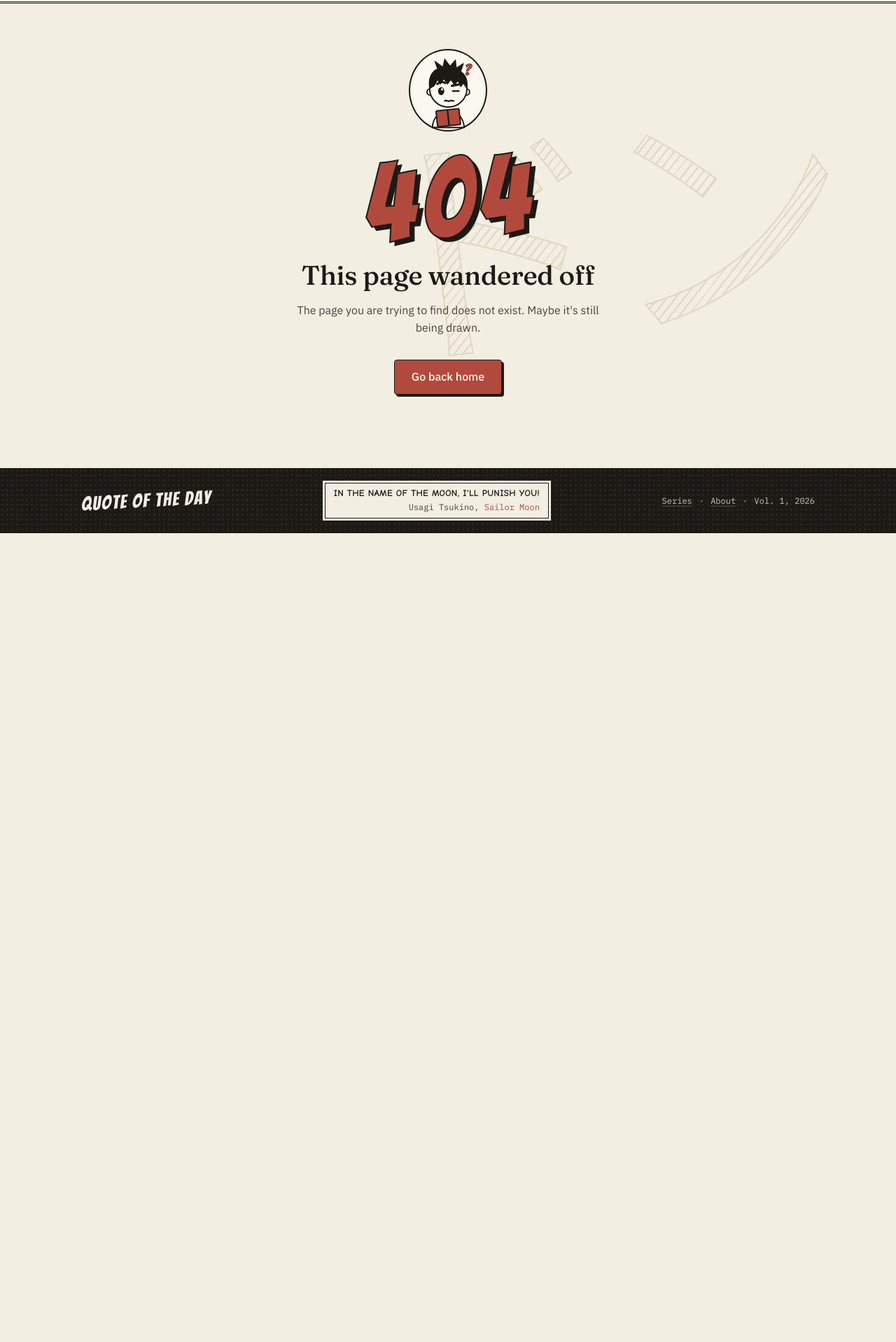
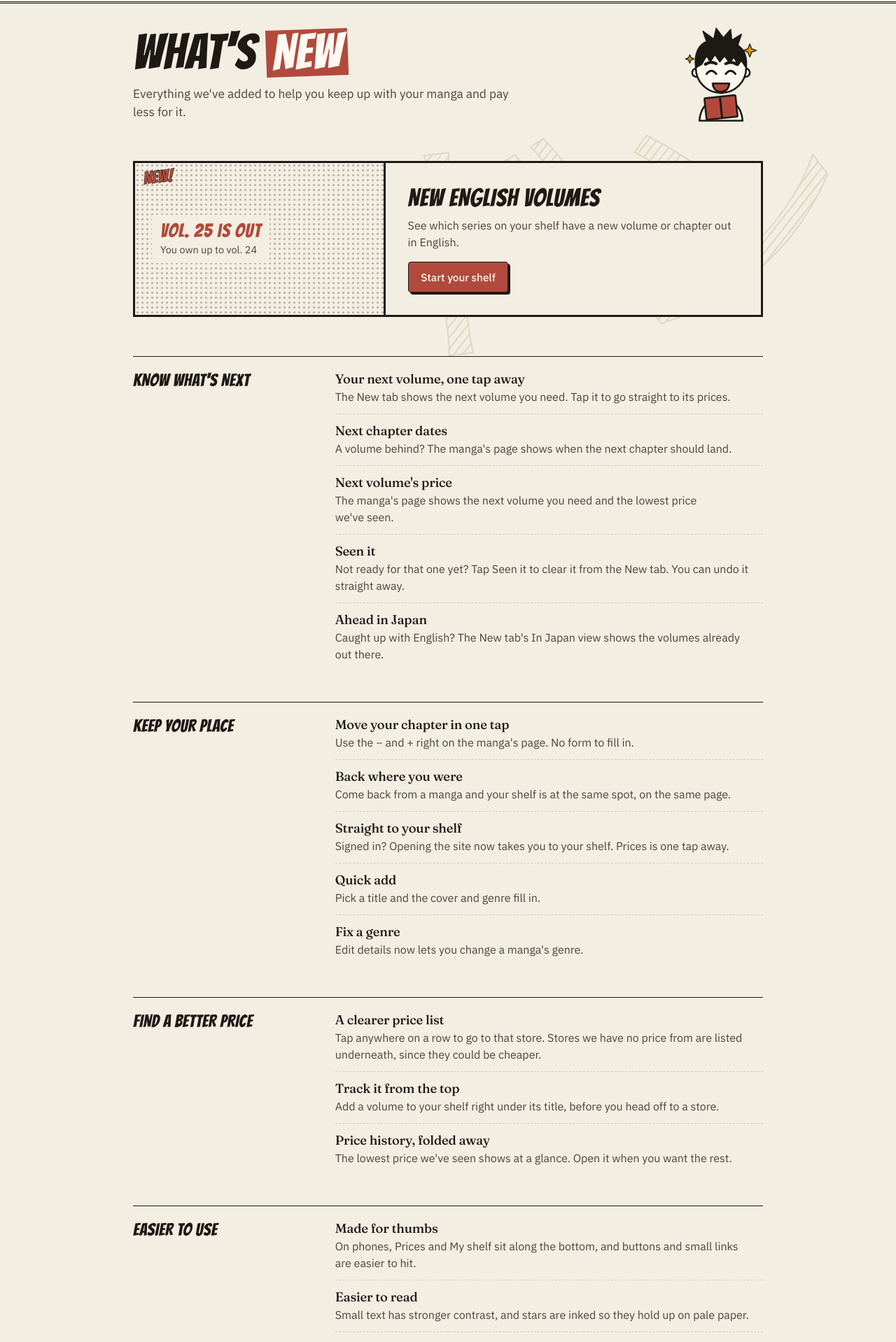
Before and after one commit to Shriyashzzz/mangaTracker, a React (Vite) app in the folder client/: page /updates in a window 1280 px wide. Shown: the part 60-1978 px from the top of the page at 70% size. Before the commit the page ends 822 px from the top, so only its background shows below. Built offline with nearby package versions, Linux system fonts and the light colour scheme; no server answers; a web font is replaced by a local one.

Commit message:
feat: whats new page that lists every feature added to the site

```diff
--- a/client/server.ts
+++ b/client/server.ts
@@ -285,7 +285,7 @@ async function fetchSitemap() {
 const basicSitemap = (origin: string) =>
   `<?xml version="1.0" encoding="UTF-8"?>
 <urlset xmlns="http://www.sitemaps.org/schemas/sitemap/0.9">
-${["/", "/series", "/about"].map((path) => `  <url><loc>${origin}${path}</loc></url>`).join("\n")}
+${["/", "/series", "/about", "/updates"].map((path) => `  <url><loc>${origin}${path}</loc></url>`).join("\n")}
 </urlset>
 `;
 
--- a/client/src/components/settingsMenu/SettingsMenu.tsx
+++ b/client/src/components/settingsMenu/SettingsMenu.tsx
@@ -148,6 +148,11 @@ export default function SettingsMenu({ isSignedIn, onLogOut }: Props) {
             </button>
           </li>
           <li>
+            <NavLink to="/updates" className={item} viewTransition>
+              What's new
+            </NavLink>
+          </li>
+          <li>
             <NavLink to="/about" className={item} viewTransition>
               About
             </NavLink>
--- a/client/src/components/whatsNew/WhatsNew.tsx
+++ b/client/src/components/whatsNew/WhatsNew.tsx
@@ -53,7 +53,8 @@ export default function WhatsNew({ children }: { children?: ReactNode }) {
           New English volumes
         </h3>
         <p className="mt-1 text-[0.82rem] leading-[1.35] text-ink-soft">
-          See which series on your shelf have a new volume or chapter out in English.
+          See which series on your shelf have a new volume or chapter out in
+          English.
         </p>
         {/* a guest's way in is the box above; two sign-ups would be one too many */}
         {isSignedIn && (
@@ -83,6 +84,13 @@ export default function WhatsNew({ children }: { children?: ReactNode }) {
             </li>
           ))}
         </ul>
+        <NavLink
+          to="/updates"
+          className="tap mt-2 inline-block text-[0.82rem] font-medium whitespace-nowrap text-ink-soft underline decoration-line-soft underline-offset-3 hover:text-ink"
+          viewTransition
+        >
+          All updates →
+        </NavLink>
       </aside>
     </div>
   );
--- a/client/src/layouts/Footer/Footer.tsx
+++ b/client/src/layouts/Footer/Footer.tsx
@@ -48,6 +48,10 @@ export default function Footer() {
             Series
           </NavLink>
           <span aria-hidden>·</span>
+          <NavLink to="/updates" className={footerLink}>
+            What's new
+          </NavLink>
+          <span aria-hidden>·</span>
           <NavLink to="/about" className={footerLink}>
             About
           </NavLink>
--- /dev/null
+++ b/client/src/pages/Updates/Updates.tsx
@@ -0,0 +1,182 @@
+import { NavLink } from "react-router";
+import Mascot from "../../components/mascot/Mascot";
+import { usePageMeta } from "../../lib/seo";
+import { openReleasesOnShelf } from "../../lib/shelf";
+import { useAuth } from "../../store/auth";
+import { updatesStyles as styles } from "./styles";
+
+// every feature that ships goes here: add it to the group it helps with, or start
+// a new group. Nothing else on the page needs touching
+const GROUPS = [
+  {
+    title: "Know what's next",
+    items: [
+      {
+        name: "Your next volume, one tap away",
+        body: "The New tab shows the next volume you need. Tap it to go straight to its prices.",
+      },
+      {
+        name: "Next chapter dates",
+        body: "A volume behind? The manga's page shows when the next chapter should land.",
+      },
+      {
+        name: "Next volume's price",
+        body: "The manga's page shows the next volume you need and the lowest price we've seen.",
+      },
+      {
+        name: "Seen it",
+        body: "Not ready for that one yet? Tap Seen it to clear it from the New tab. You can undo it straight away.",
+      },
+      {
+        name: "Ahead in Japan",
+        body: "Caught up with English? The New tab's In Japan view shows the volumes already out there.",
+      },
+    ],
+  },
+  {
+    title: "Keep your place",
+    items: [
+      {
+        name: "Move your chapter in one tap",
+        body: "Use the − and + right on the manga's page. No form to fill in.",
+      },
+      {
+        name: "Back where you were",
+        body: "Come back from a manga and your shelf is at the same spot, on the same page.",
+      },
+      {
+        name: "Straight to your shelf",
+        body: "Signed in? Opening the site now takes you to your shelf. Prices is one tap away.",
+      },
+      {
+        name: "Quick add",
+        body: "Pick a title and the cover and genre fill in.",
+      },
+      {
+        name: "Fix a genre",
+        body: "Edit details now lets you change a manga's genre.",
+      },
+    ],
+  },
+  {
+    title: "Find a better price",
+    items: [
+      {
+        name: "A clearer price list",
+        body: "Tap anywhere on a row to go to that store. Stores we have no price from are listed underneath, since they could be cheaper.",
+      },
+      {
+        name: "Track it from the top",
+        body: "Add a volume to your shelf right under its title, before you head off to a store.",
+      },
+      {
+        name: "Price history, folded away",
+        body: "The lowest price we've seen shows at a glance. Open it when you want the rest.",
+      },
+    ],
+  },
+  {
+    title: "Easier to use",
+    items: [
+      {
+        name: "Made for thumbs",
+        body: "On phones, Prices and My shelf sit along the bottom, and buttons and small links are easier to hit.",
+      },
+      {
+        name: "Easier to read",
+        body: "Small text has stronger contrast, and stars are inked so they hold up on pale paper.",
+      },
+      {
+        name: "Works with a keyboard",
+        body: "There's a skip link, stars move with the arrow keys, and screen readers hear when things change.",
+      },
+    ],
+  },
+];
+
+export function UpdatesPage() {
+  usePageMeta({
+    title: "What's new",
+    description:
+      "Everything new on Manga Tracker: see your next English volume, move your chapter in one tap, and find a better price.",
+    path: "/updates",
+  });
+  const isSignedIn = useAuth((s) => s.isSignedIn);
+
+  return (
+    <article className={`${styles.page} fade-in`}>
+      <header className={styles.head}>
+        <div>
+          <h1 className={styles.title}>
+            What's <span className={styles.hit}>new</span>
+          </h1>
+          <p className={styles.lead}>
+            Everything we've added to help you keep up with your manga and pay
+            less for it.
+          </p>
+        </div>
+        <span className={styles.kenji} aria-hidden>
+          <Mascot mood="happy" />
+        </span>
+      </header>
+
+      <section className={styles.panel} aria-labelledby="updates-lead">
+        {/* drawn, not a real shelf card: it shows what to look out for */}
+        <div className={styles.panelArt} aria-hidden>
+          <span className={styles.sfx}>New!</span>
+          <div className={styles.sample}>
+            <p className={styles.sampleRelease}>Vol. 25 is out</p>
+            <p className={styles.sampleYours}>You own up to vol. 24</p>
+          </div>
+        </div>
+        <div className={styles.panelCopy}>
+          <h2 id="updates-lead" className={styles.panelTitle}>
+            New English volumes
+          </h2>
+          <p>
+            See which series on your shelf have a new volume or chapter out in
+            English.
+          </p>
+          {isSignedIn === false ? (
+            <NavLink
+              to="/signup"
+              className="btn btn-primary mt-2"
+              viewTransition
+            >
+              Start your shelf
+            </NavLink>
+          ) : (
+            isSignedIn && (
+              <NavLink
+                to="/shelf"
+                className="btn btn-primary mt-2"
+                onClick={openReleasesOnShelf}
+                viewTransition
+              >
+                Check shelf
+              </NavLink>
+            )
+          )}
+        </div>
+      </section>
+
+      {GROUPS.map((group) => (
+        <section
+          key={group.title}
+          className={styles.group}
+          aria-label={group.title}
+        >
+          <h2 className={styles.groupTitle}>{group.title}</h2>
+          <ul className={styles.items}>
+            {group.items.map((item) => (
+              <li key={item.name}>
+                <h3 className={styles.itemName}>{item.name}</h3>
+                <p className={styles.itemBody}>{item.body}</p>
+              </li>
+            ))}
+          </ul>
+        </section>
+      ))}
+    </article>
+  );
+}
--- /dev/null
+++ b/client/src/pages/Updates/styles.ts
@@ -0,0 +1,37 @@
+// Tailwind classes for the Updates page: one big inked panel for the headline
+// update, then plain groups to read through. Phones (upto-760) stack everything.
+
+export const updatesStyles = {
+  page: "mx-auto flex max-w-[900px] flex-col gap-[clamp(2.5rem,6vw,3.5rem)]",
+
+  head: "grid grid-cols-[minmax(0,1fr)_auto] items-end gap-6 upto-760:grid-cols-[minmax(0,1fr)_84px] upto-760:gap-3",
+  title:
+    "font-brand text-[clamp(2.8rem,7vw,4.4rem)] leading-[0.95] font-normal tracking-[0.01em] uppercase",
+  hit: "inline-block -rotate-2 bg-accent px-[0.12em] text-on-accent",
+  lead: "mt-3 max-w-[52ch] text-[1.08rem] leading-[1.55] text-ink-soft",
+  kenji: "w-[120px] upto-760:w-[84px]",
+
+  // the headline update: a shelf card as it really looks, beside what it means
+  panel:
+    "printed grid animate-panel-open grid-cols-[minmax(0,0.8fr)_minmax(0,1.2fr)] border-3 border-line bg-paper text-ink motion-reduce:animate-none upto-760:grid-cols-[minmax(0,1fr)]",
+  panelArt:
+    "relative grid min-h-[210px] content-center gap-1 border-r-3 border-line bg-[radial-gradient(var(--dots-strong)_1.3px,transparent_1.6px)] bg-size-[7px_7px] p-6 upto-760:min-h-0 upto-760:border-r-0 upto-760:border-b-3 upto-760:pt-8",
+  sfx: "absolute top-2 left-3 -rotate-6 font-brand text-[1.5rem] leading-none tracking-[0.03em] text-accent uppercase [-webkit-text-stroke:1.2px_var(--line)] [paint-order:stroke_fill]",
+  sample: "w-fit bg-paper px-3 py-2",
+  sampleRelease: "font-brand text-[1.7rem] leading-[1.1] tracking-[1px] text-accent",
+  sampleYours: "text-[0.9rem] text-ink-soft",
+  panelCopy:
+    "flex flex-col items-start justify-center gap-2 p-[clamp(1.25rem,3vw,2rem)] [&_p]:leading-[1.5] [&_p]:text-ink-soft",
+  panelTitle:
+    "font-brand text-[clamp(1.7rem,4vw,2.2rem)] leading-[1.05] font-normal tracking-[0.02em] uppercase",
+
+  // a group: its name in the left column, the updates down the right
+  group:
+    "grid grid-cols-[minmax(0,0.42fr)_minmax(0,1fr)] gap-x-8 border-t-[1.5px] border-line pt-5 upto-760:grid-cols-[minmax(0,1fr)] upto-760:gap-y-2",
+  groupTitle:
+    "font-brand text-[1.55rem] leading-[1.1] font-normal tracking-[0.02em] uppercase",
+  items:
+    "flex flex-col [&>li]:border-b [&>li]:border-dashed [&>li]:border-line-soft [&>li]:py-3 [&>li:first-child]:pt-0 [&>li:last-child]:border-b-0 [&>li:last-child]:pb-0",
+  itemName: "font-display text-[1.15rem] leading-[1.25] font-medium",
+  itemBody: "mt-0.5 max-w-[62ch] leading-[1.5] text-ink-soft",
+} as const;
--- a/client/src/pages/routes.tsx
+++ b/client/src/pages/routes.tsx
@@ -6,6 +6,7 @@ import Details from "./Details/Details";
 import { UpdateManga } from "./UpdateManga/UpdateManga";
 import { AddManga } from "./AddManga/AddManga";
 import { AboutPage } from "./About/About";
+import { UpdatesPage } from "./Updates/Updates";
 import SignInPage from "./SignIn/SignIn";
 import SignUp from "./SignUp/SignUp";
 import FrontDoor from "./Prices/FrontDoor";
@@ -29,6 +30,7 @@ export const routes = [
       { path: "/update/:id", element: <UpdateManga /> },
       { path: "/add", element: <AddManga /> },
       { path: "/about", element: <AboutPage /> },
+      { path: "/updates", element: <UpdatesPage /> },
       { path: "/signup", element: <SignUp /> },
       { path: "/series", element: <SeriesIndex /> },
       { path: "/prices", element: <ToPriceHome /> },
```
Also changed, not shown: 1 other file (tests, documents, lock files or other folders). Lines whose indentation alone changed are shown as unchanged.
